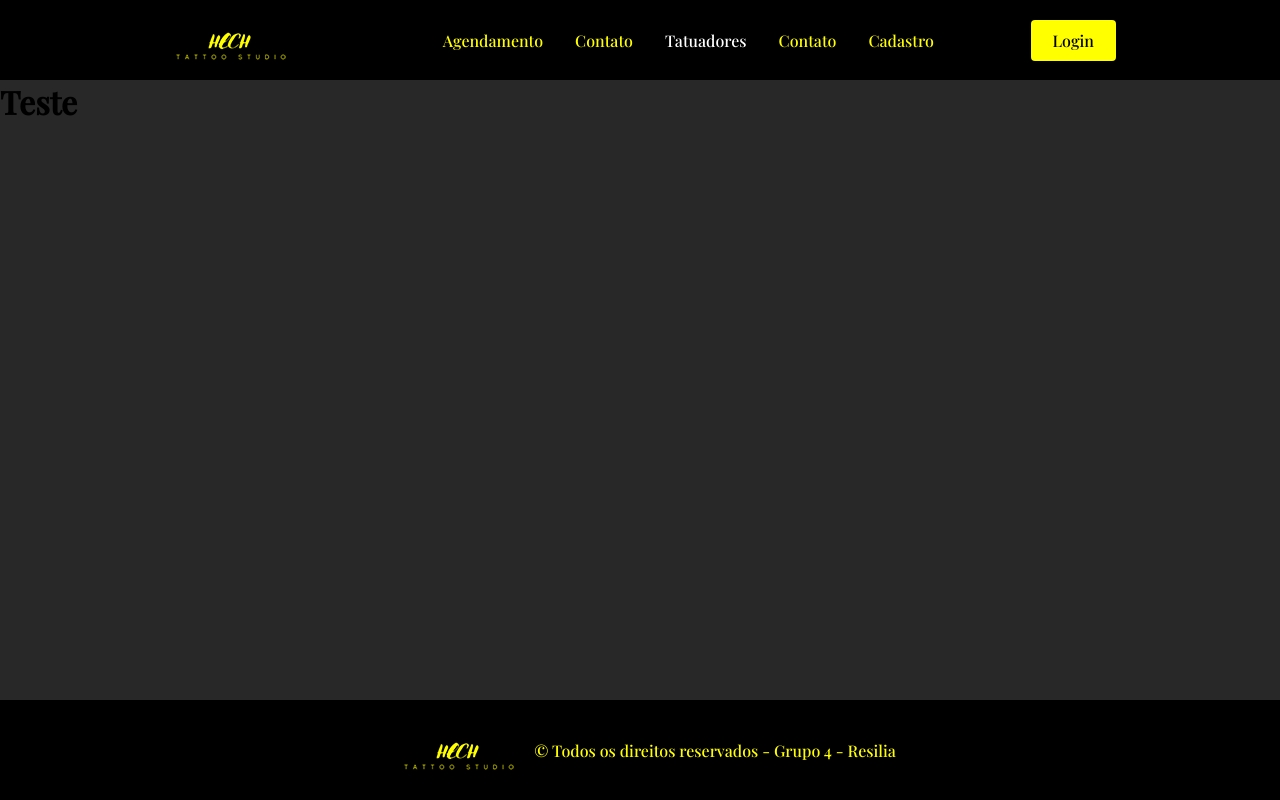
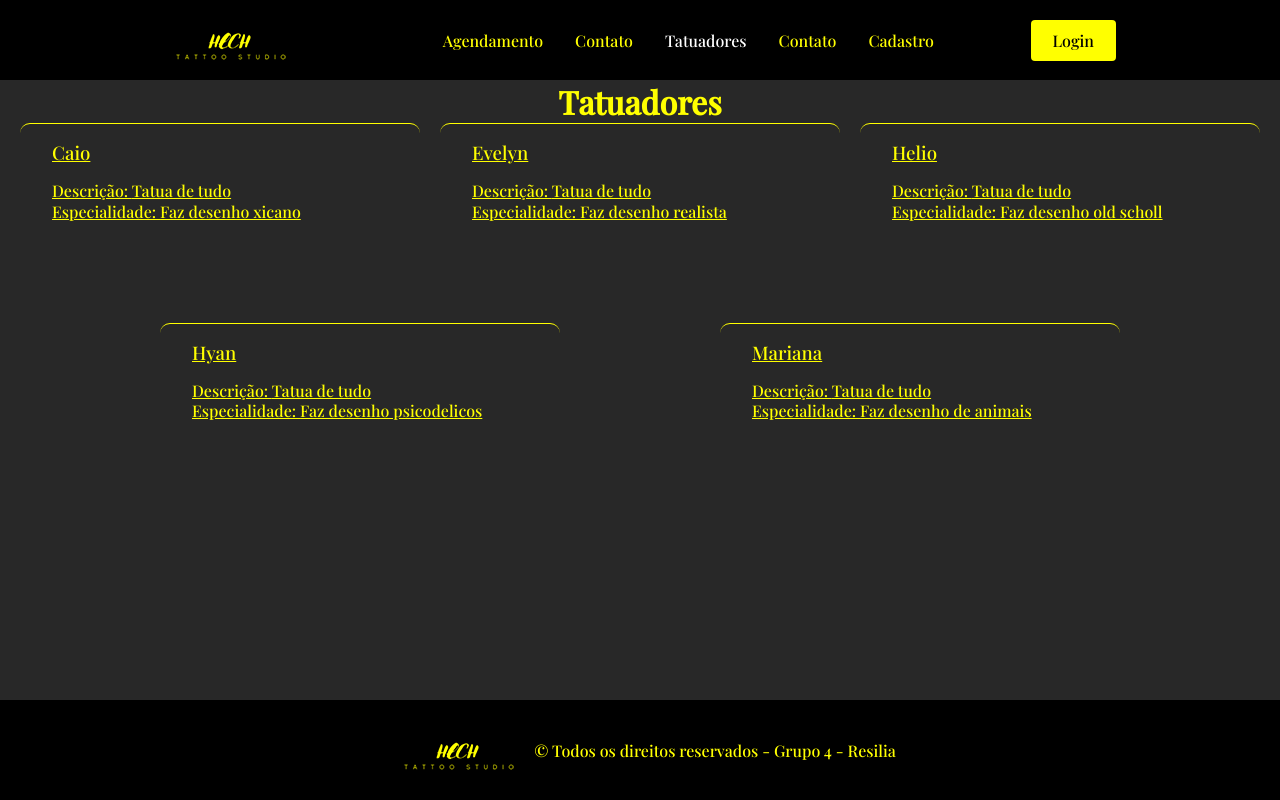
Before and after one commit to devHelioFranco/tattoo-studio-react, a React (Create React App) app: page /tatuadores in a window 1280 px wide. Built offline with nearby package versions, Linux system fonts and the light colour scheme; data requests are answered from the project's data file; a web font is replaced by a local one.

Commit message:
feat: testando rotas da API com json server

```diff
--- /dev/null
+++ b/db.json
@@ -0,0 +1,39 @@
+{
+    "tatuadores": [
+    {
+        "id": 1,
+        "nome": "Caio",
+        "descricao": "Tatua de tudo",
+        "especialidade": "Faz desenho xicano"
+
+    },
+    {
+        "id": 2,
+        "nome": "Evelyn",
+        "descricao": "Tatua de tudo",
+        "especialidade": "Faz desenho realista"
+
+    },
+    {
+        "id": 3,
+        "nome": "Helio",
+        "descricao": "Tatua de tudo",
+        "especialidade": "Faz desenho old scholl"
+
+    },
+    {
+        "id": 4,
+        "nome": "Hyan",
+        "descricao": "Tatua de tudo",
+        "especialidade": "Faz desenho psicodelicos"
+
+    },
+    {
+        "id": 5,
+        "nome": "Mariana",
+        "descricao": "Tatua de tudo",
+        "especialidade": "Faz desenho de animais"
+
+    }
+]
+}
--- a/package.json
+++ b/package.json
@@ -6,12 +6,14 @@
     "@testing-library/jest-dom": "^5.16.1",
     "@testing-library/react": "^12.1.2",
     "@testing-library/user-event": "^13.5.0",
+    "axios": "^0.24.0",
     "g": "^2.0.1",
+    "json-server": "^0.17.0",
     "react": "^17.0.2",
     "react-dom": "^17.0.2",
     "react-icons": "^4.3.1",
     "react-router-dom": "^6.2.1",
-    "react-scripts": "5.0.0",
+    "react-scripts": "^3.0.1",
     "styled-components": "^5.3.3",
     "web-vitals": "^2.1.2"
   },
--- /dev/null
+++ b/src/api/api.js
@@ -0,0 +1,10 @@
+import axios from 'axios'
+
+export const api = axios.create({
+    baseURL: 'http://localhost:5000'
+})
+
+export const busca = async(url, setDado) =>{
+    const resposta = await api.get(url)
+    setDado(resposta.data)
+}
--- /dev/null
+++ b/src/components/FormTatuadores/Tatuadores.jsx
@@ -0,0 +1,38 @@
+import React, { useState, useEffect } from 'react';
+import { Link } from 'react-router-dom'
+import { busca } from '../../api/api'
+
+
+const ListaTatuadores = ({ url }) => {
+
+
+const [tatuadores, setTatuadores] = useState([])
+
+
+useEffect(() => {
+    busca(url, setTatuadores )
+
+},[])
+
+
+    return(
+        <section className="posts container" >
+            {
+            tatuadores.map((post) => (
+                <Link className={`cartao-post `} to={`/posts/${post.id}`}>
+                    <article key={post.id}>
+                        <h3 className="cartao-post__titulo">
+                            {post.nome}
+                        </h3>
+                        <p className="cartao-post__meta">Descrição: {post.descricao}</p>
+                        <p className="cartao-post__meta">Especialidade: {post.especialidade}</p>
+
+                    </article>
+                </Link>
+            ))
+            }
+        </section>
+    )
+}
+
+export default ListaTatuadores
--- a/src/pages/Tatuadores/Tatuadores.jsx
+++ b/src/pages/Tatuadores/Tatuadores.jsx
@@ -1,10 +1,15 @@
 import React from 'react'
+import ListaTatuadores from '../../components/FormTatuadores/Tatuadores'
+import './tatuadores.css'
 
 const Tatuadores = () =>{
     return(
-        <div>
-            <h1>Teste</h1>
-        </div>
+        <main>
+            <div>
+                <h1 className="titulo">Tatuadores</h1>
+                <ListaTatuadores url={'/tatuadores'} />
+            </div>
+        </main>
     )
 }
 
--- /dev/null
+++ b/src/pages/Tatuadores/tatuadores.css
@@ -0,0 +1,46 @@
+*{
+    /* width:100% */
+}
+
+.titulo{
+    text-align: center;
+    color: yellow;
+}
+.cartao-post {
+    /* background-color: red; */
+    color: yellow;
+    border-radius: 10px;
+    /* box-shadow: var(--sombra); */
+    width: 100%;
+    max-width: 25rem;
+    padding: 1rem 2rem 2rem;
+    box-sizing: border-box;
+    margin-bottom: 4.25rem;
+    border-top: 1px solid;
+}
+
+.cartao-post__titulo {
+    /* font-size: var(--fonte-tamanho-cartao-post-titulo); */
+    font-weight: var(--fonte-peso-cartao);
+    margin-bottom: 1rem;
+}
+
+.cartao-post__meta {
+    line-height: 1.3rem;
+}
+
+
+.posts {
+    display: flex;
+    flex-direction: column;
+    align-items: center;
+}
+
+@media(min-width: 900px) {
+    .posts {
+        align-items: stretch;
+        flex-direction: row;
+        flex-wrap: wrap;
+        justify-content: space-evenly;
+    }
+}
```
Also changed, not shown: 1 other file (tests, documents, lock files or other folders).
